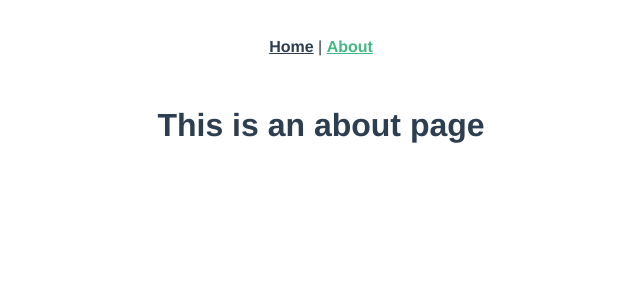
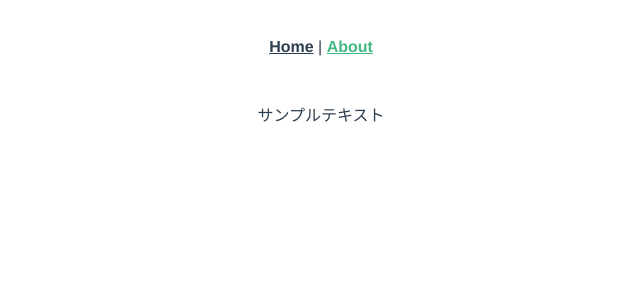
Before and after one commit to mashijifu/vue3-ts-example, a Vue app: page /about in a window 1280 px wide. Shown: the top 300 px of the page, without its empty margins (319-959 px from the left). Built offline with nearby package versions, Linux system fonts and the light colour scheme.

Commit message:
compositionAPI課題1

```diff
--- a/src/views/AboutView.vue
+++ b/src/views/AboutView.vue
@@ -1,5 +1,8 @@
 <template>
-  <div class="about">
-    <h1>This is an about page</h1>
-  </div>
+  <p>{{ text }}</p>
 </template>
+<script setup lang="ts">
+import { ref } from "vue";
+
+const text = "サンプルテキスト";
+</script>
```
